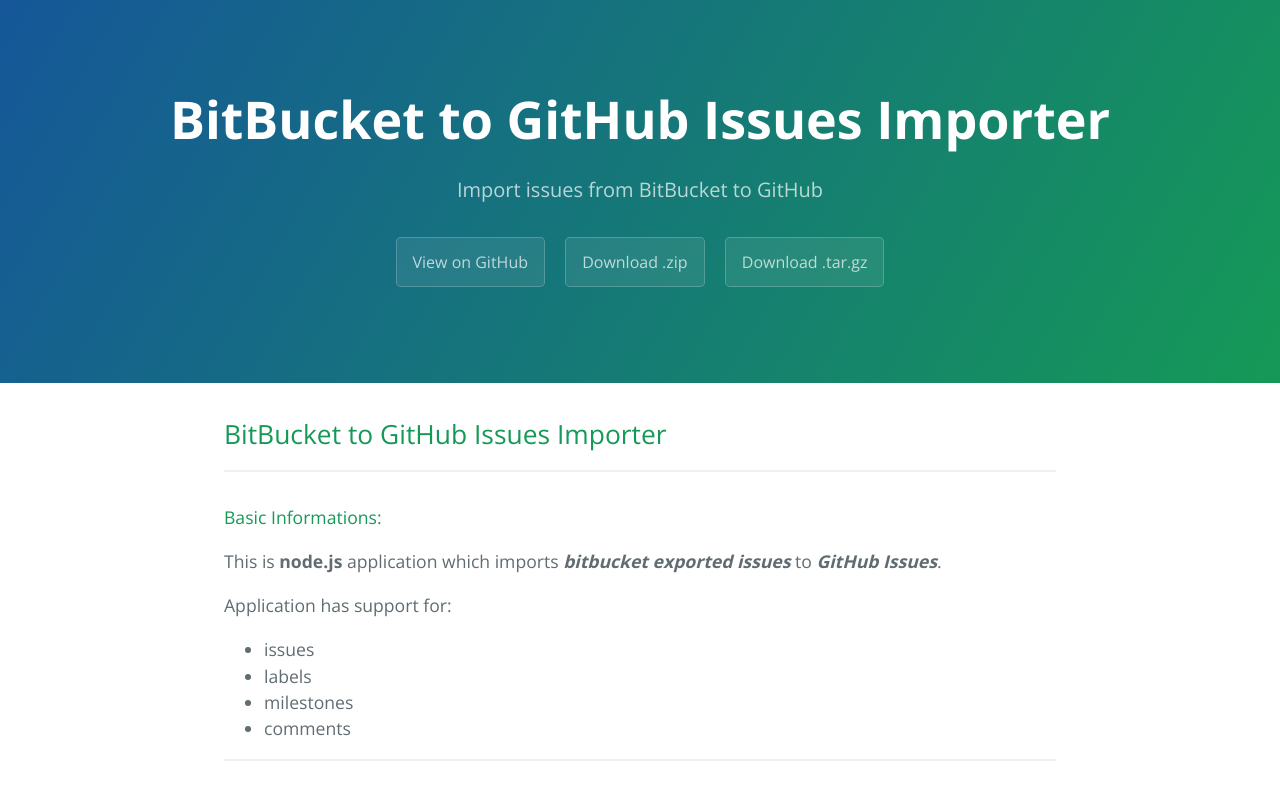
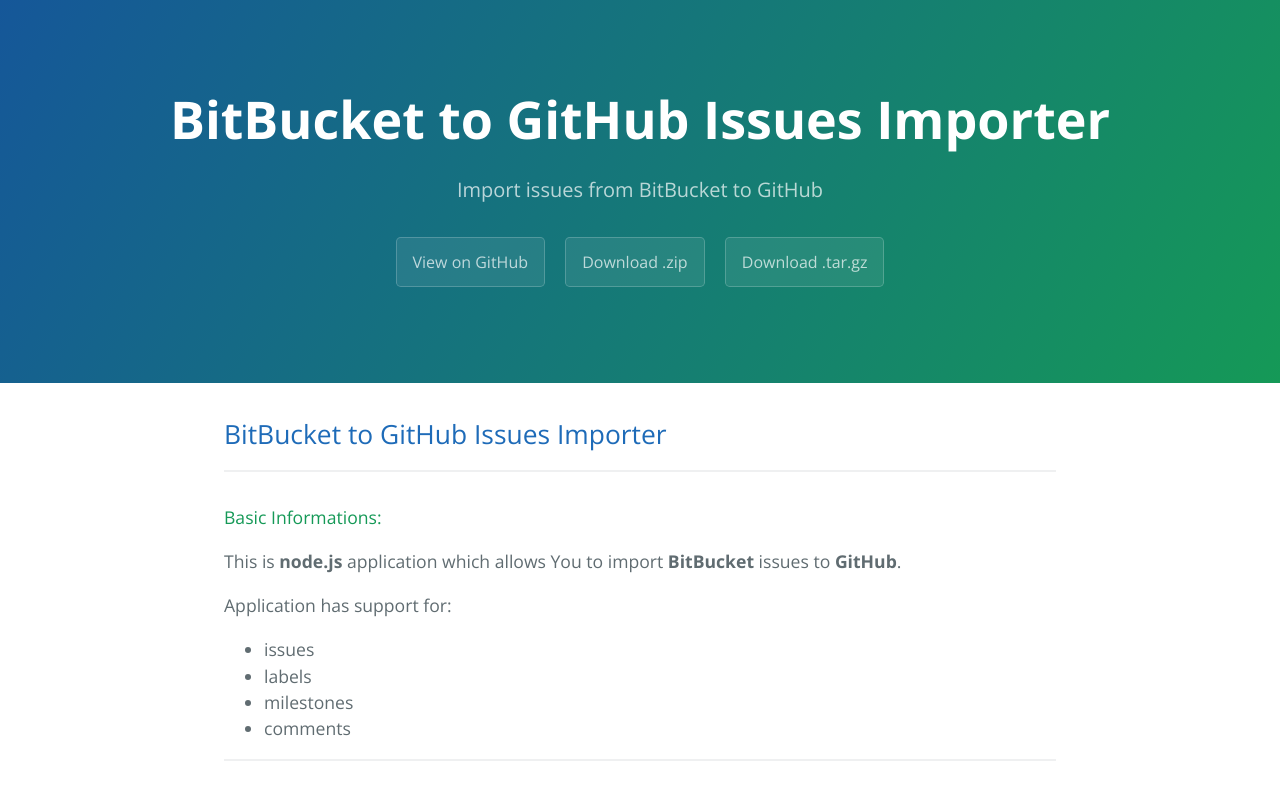
Before and after one commit to wszydlak/bitbucket-to-github-issues-importer, a plain HTML site: page index.html in a window 1280 px wide. Shown: the top 790 px of the page. Drawn offline with nearby package versions, Linux system fonts and the light colour scheme.

```diff
--- a/index.html
+++ b/index.html
@@ -20,14 +20,15 @@
 
     <section class="main-content">
       <h2>
-<a id="bitbucket-to-github-issues-importer" class="anchor" href="#bitbucket-to-github-issues-importer" aria-hidden="true"><span class="octicon octicon-link"></span></a>BitBucket to GitHub Issues Importer</h2>
+<a id="bitbucket-to-github-issues-importer" class="anchor" href="#bitbucket-to-github-issues-importer" aria-hidden="true"><span class="octicon octicon-link"></span></a><a href="http://qarles.github.io/bitbucket-to-github-issues-importer/">BitBucket to GitHub Issues Importer</a>
+</h2>
 
 <hr>
 
 <h4>
 <a id="basic-informations" class="anchor" href="#basic-informations" aria-hidden="true"><span class="octicon octicon-link"></span></a>Basic Informations:</h4>
 
-<p>This is <strong>node.js</strong> application which imports <strong><em>bitbucket exported issues</em></strong> to <strong><em>GitHub Issues</em></strong>.</p>
+<p>This is <strong>node.js</strong> application which allows You to import <strong>BitBucket</strong> issues to <strong>GitHub</strong>.</p>
 
 <p>Application has support for:</p>
 
```
Also changed, not shown: params.json (+1 -1 lines).
